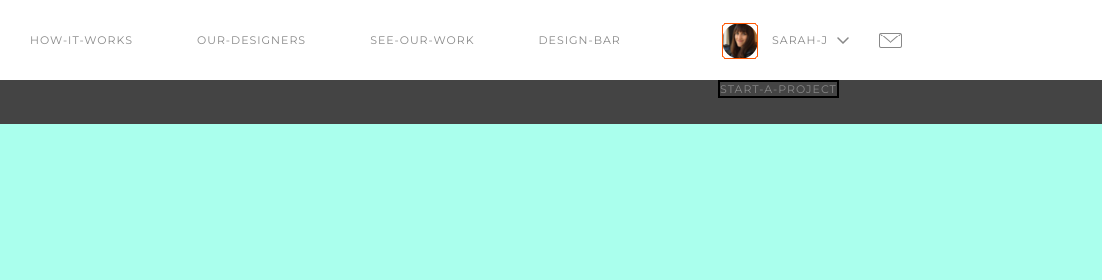
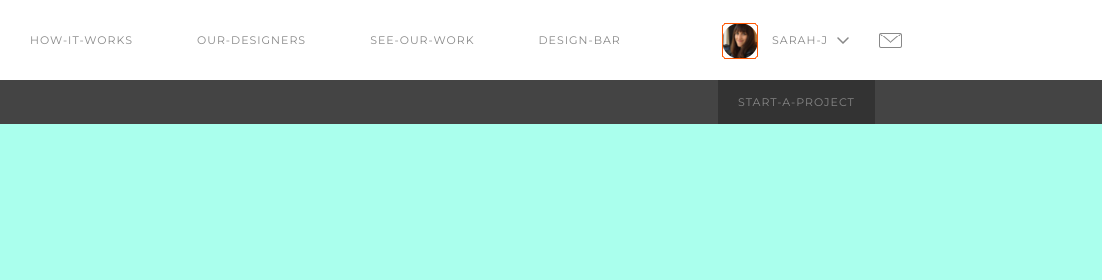
Before and after one commit to Lempooko/Lem, a plain HTML site: page fff/index.html in a window 1280 px wide. Shown: the top 280 px of the page, 178-1280 px from the left. Drawn offline with Linux system fonts and the light colour scheme.

Commit message:
Update index_P.css

```diff
--- a/fff/css/index_P.css
+++ b/fff/css/index_P.css
@@ -121,12 +121,11 @@ margin: 0 30px;
 
 }
 
-.start {
+.menuright > .start {
 	display:inline-block;
 	vertical-align: middle;
 	text-decoration: none;
 	margin-right:45px;
-	height: 200px;
-    border: 2px solid #000;
-    background: url(images/mybg.png) 120% 120% no-repeat;
+	padding: 15px 20px;
+    	background-color: #333;
 }
```
